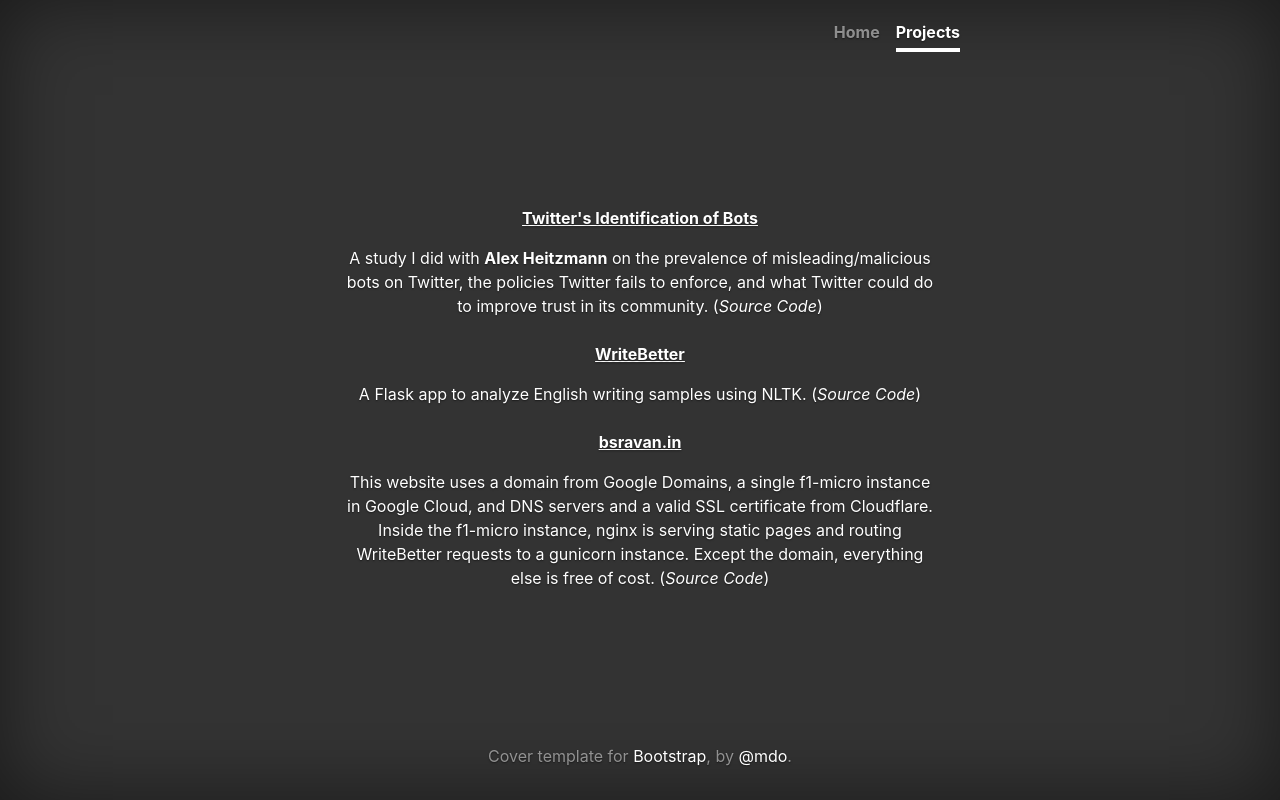
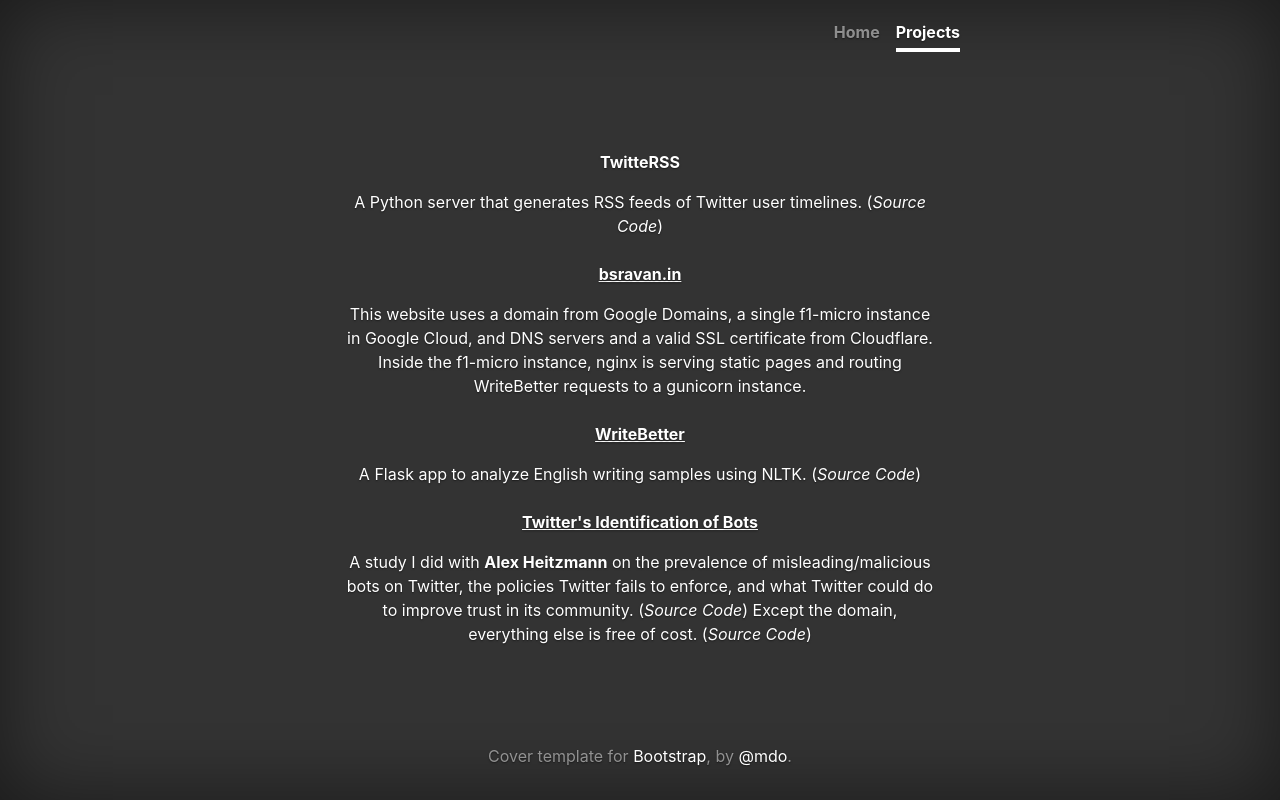
Before and after one commit to bsravanin/bsravan.in, a plain HTML site: page projects.html in a window 1280 px wide. Drawn offline with nearby package versions, Linux system fonts and the light colour scheme.

Commit message:
Image, icon, and project updates

```diff
--- a/projects.html
+++ b/projects.html
@@ -5,7 +5,7 @@
     <meta name="viewport" content="width=device-width, initial-scale=1, shrink-to-fit=no">
     <meta name="description" content="">
     <meta name="author" content="">
-    <!-- <link rel="icon" href="../favicon.ico"> -->
+    <link rel="icon" href="sravan.ico">
 
     <title>My Projects</title>
 
@@ -29,9 +29,14 @@
       </header>
 
       <main role="main" class="inner cover">
-        <p><b><a class="project" href="https://medium.com/@sravanb/twitters-identification-of-bots-2ac2fbb34f33">Twitter's Identification of Bots</a></b></p>
-        A study I did with <b><a href="https://medium.com/@alexheitzmann">Alex Heitzmann</a></b> on the prevalence of misleading/malicious bots on Twitter,
-        the policies Twitter fails to enforce, and what Twitter could do to improve trust in its community. (<i><a href="https://github.com/bsravanin/FollowerAnalyzer">Source Code</a></i>)
+        <p><b>TwitteRSS</b></p>
+        A Python server that generates RSS feeds of Twitter user timelines. (<i><a href="https://github.com/bsravanin/TwitteRSS">Source Code</a></i>)
+        <br/>
+        <br/>
+
+        <p><b><a class="project" href="https://bsravan.in">bsravan.in</a></b></p>
+        This website uses a domain from Google Domains, a single f1-micro instance in Google Cloud, and DNS servers and a valid SSL certificate from Cloudflare.
+        Inside the f1-micro instance, nginx is serving static pages and routing WriteBetter requests to a gunicorn instance.
         <br/>
         <br/>
 
@@ -40,9 +45,9 @@
         <br/>
         <br/>
 
-        <p><b><a class="project" href="https://bsravan.in">bsravan.in</a></b></p>
-        This website uses a domain from Google Domains, a single f1-micro instance in Google Cloud, and DNS servers and a valid SSL certificate from Cloudflare.
-        Inside the f1-micro instance, nginx is serving static pages and routing WriteBetter requests to a gunicorn instance.
+        <p><b><a class="project" href="https://medium.com/@sravanb/twitters-identification-of-bots-2ac2fbb34f33">Twitter's Identification of Bots</a></b></p>
+        A study I did with <b><a href="https://medium.com/@alexheitzmann">Alex Heitzmann</a></b> on the prevalence of misleading/malicious bots on Twitter,
+        the policies Twitter fails to enforce, and what Twitter could do to improve trust in its community. (<i><a href="https://github.com/bsravanin/FollowerAnalyzer">Source Code</a></i>)
         Except the domain, everything else is free of cost. (<i><a href="https://github.com/bsravanin/bsravan.in">Source Code</a></i>)
       </main>
 
```
Also changed, not shown: index.html (+2 -1 lines), sravan.ico (added), sravan.jpg (added), 1 other file.
